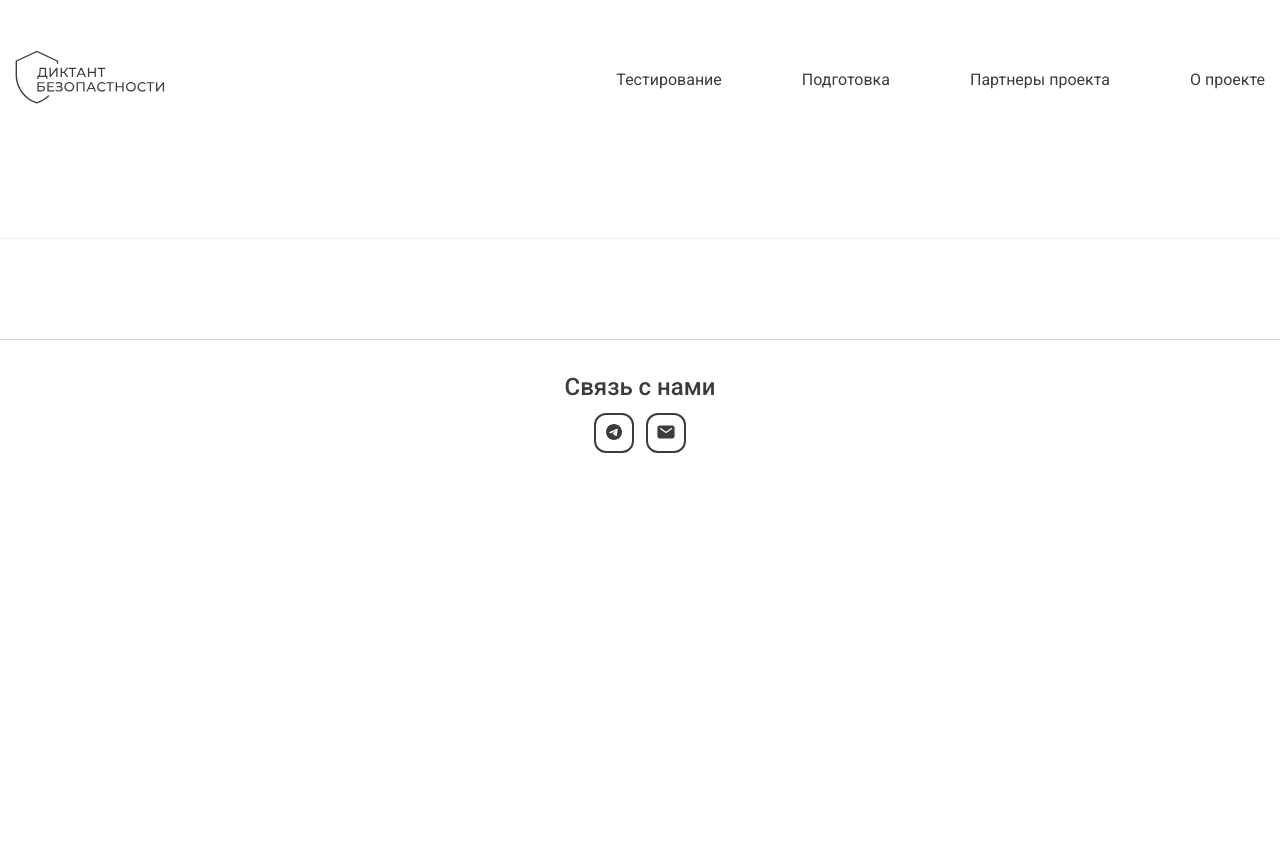
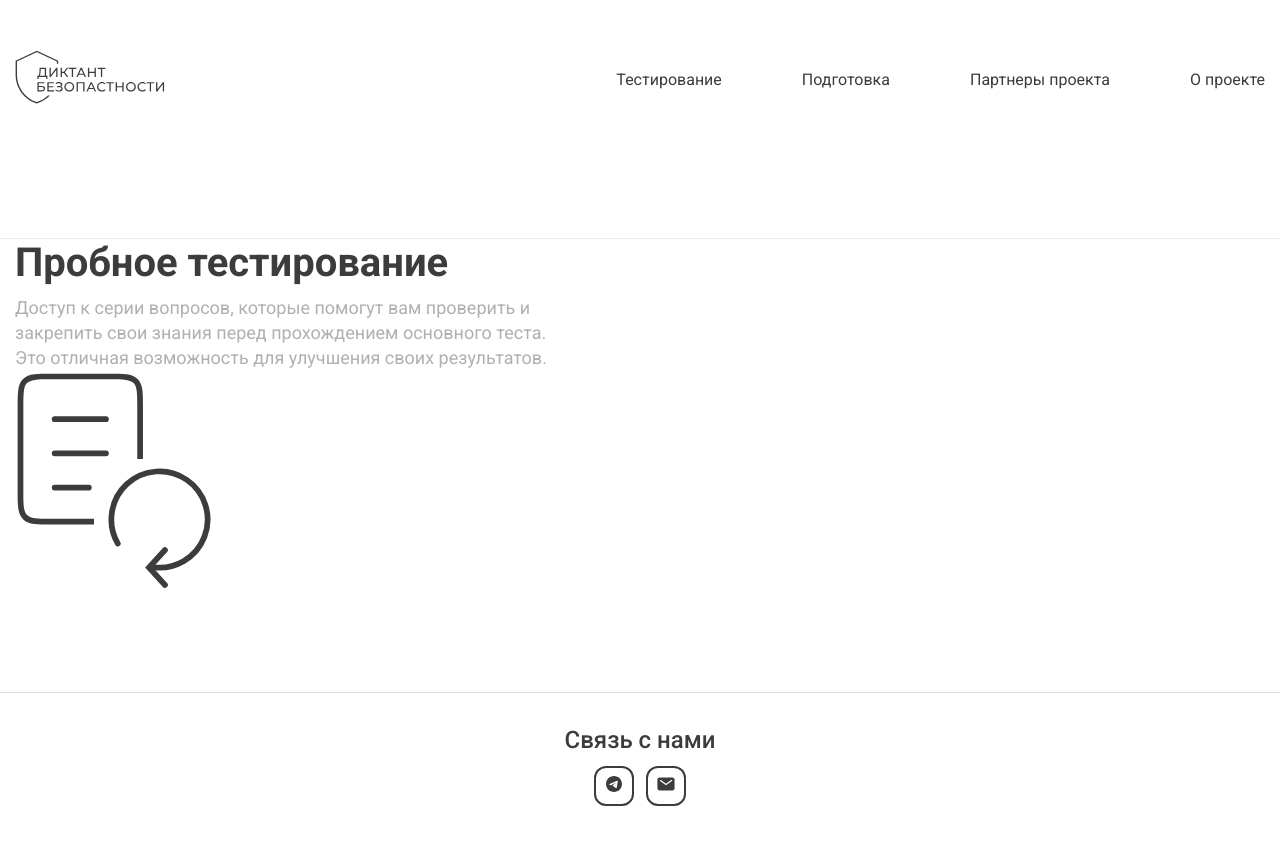
Before and after one commit to mishagukasyan/safety_dictate, a React app: page /training in a window 1280 px wide. Before the commit the page ends 800 px from the top, so only its background shows below. Built offline with nearby package versions, Linux system fonts and the light colour scheme.

Commit message:
start training page

```diff
--- a/src/App.tsx
+++ b/src/App.tsx
@@ -6,6 +6,7 @@ import { Footer } from "./layout/footer/Footer";
 import { Testing } from "./layout/testing/Testing";
 import { BrowserRouter, Route, Routes } from "react-router-dom";
 import { TestPage } from "./layout/testing/testPage/TestPage";
+import { Training } from "./layout/training/Training";
 
 function App() {
   return (
@@ -16,10 +17,8 @@ function App() {
           <Route path="/main" element={<Main />} />
           <Route path="/testing" element={<Testing />} />
           <Route path="/testpage" element={<TestPage />} />
+          <Route path="/training" element={<Training />} />
         </Routes>
-
-        {/* <Main /> */}
-        {/* <Testing /> */}
         <Footer />
       </div>
     </BrowserRouter>
--- /dev/null
+++ b/src/components/icons/TrainingIcon.tsx
@@ -0,0 +1,50 @@
+import React from "react";
+
+export const TrainingIcon = () => {
+  return (
+    <svg
+      width="196"
+      height="217"
+      viewBox="0 0 196 217"
+      fill="none"
+      xmlns="http://www.w3.org/2000/svg"
+    >
+      <path
+        d="M150 179L134 196.5L150 214"
+        stroke="#3C3C3C"
+        stroke-width="5.72"
+        stroke-linecap="round"
+      />
+      <path
+        d="M102.822 172.562C97.3699 163.118 95.2865 152.103 96.9133 141.32C98.5401 130.537 103.781 120.627 111.776 113.212C119.772 105.797 130.049 101.318 140.924 100.508C151.798 99.6973 162.626 102.604 171.632 108.752C180.638 114.9 187.29 123.924 190.497 134.347C193.704 144.769 193.276 155.972 189.283 166.12C185.291 176.267 177.97 184.758 168.521 190.201C159.072 195.644 148.054 197.716 137.273 196.079"
+        stroke="#3C3C3C"
+        stroke-width="5.72"
+        stroke-linecap="round"
+      />
+      <path
+        fill-rule="evenodd"
+        clip-rule="evenodd"
+        d="M36.5006 2.64356L36.2852 2.64356H36.2851C29.1587 2.6435 23.5189 2.64345 19.1062 3.23673C14.5667 3.84704 10.9 5.13195 8.00934 8.02258C5.11871 10.9132 3.83379 14.58 3.22349 19.1194C2.63021 23.5322 2.63025 29.1719 2.63031 36.2984V36.2984L2.63031 36.5139V119.669L2.63031 119.884C2.63025 127.01 2.63021 132.65 3.22349 137.063C3.83379 141.602 5.11871 145.269 8.00934 148.16C10.9 151.05 14.5668 152.335 19.1062 152.946C23.5189 153.539 29.1587 153.539 36.2852 153.539H36.5006H78.9999V147.819H36.5006C29.1106 147.819 23.8557 147.813 19.8683 147.277C15.9632 146.752 13.7047 145.766 12.054 144.115C10.4033 142.464 9.41751 140.206 8.89248 136.301C8.35639 132.313 8.35031 127.059 8.35031 119.669V36.5139C8.35031 29.1238 8.35639 23.869 8.89248 19.8816C9.41751 15.9765 10.4033 13.718 12.054 12.0672C13.7047 10.4165 15.9632 9.43075 19.8683 8.90572C23.8557 8.36963 29.1106 8.36356 36.5006 8.36356H94.0973C101.487 8.36356 106.742 8.36963 110.73 8.90572C114.635 9.43075 116.893 10.4165 118.544 12.0672C120.195 13.718 121.18 15.9765 121.705 19.8816C122.242 23.869 122.248 29.1238 122.248 36.5138V88H127.968V36.5138V36.2984C127.968 29.172 127.968 23.5322 127.374 19.1194C126.764 14.58 125.479 10.9132 122.589 8.02258C119.698 5.13195 116.031 3.84704 111.492 3.23673C107.079 2.64345 101.439 2.6435 94.3127 2.64356L94.0973 2.64356H36.5006Z"
+        fill="#3C3C3C"
+      />
+      <path
+        d="M39.6669 48.2021H90.9314"
+        stroke="#3C3C3C"
+        stroke-width="5.72"
+        stroke-linecap="round"
+      />
+      <path
+        d="M39.6669 82.3608H90.9314"
+        stroke="#3C3C3C"
+        stroke-width="5.72"
+        stroke-linecap="round"
+      />
+      <path
+        d="M39.6669 116.52H73.8432"
+        stroke="#3C3C3C"
+        stroke-width="5.72"
+        stroke-linecap="round"
+      />
+    </svg>
+  );
+};
--- /dev/null
+++ b/src/components/text/TrainingTestTextContainer.tsx
@@ -0,0 +1,37 @@
+import React from "react";
+import styled from "styled-components";
+
+export const TrainingTestTextContainer = () => {
+  return (
+    <TextContainer>
+      <h2>Пробное тестирование</h2>
+      <h3>
+        Доступ к серии вопросов, которые помогут вам проверить и закрепить свои
+        знания перед прохождением основного теста. Это отличная возможность для
+        улучшения своих результатов.
+      </h3>
+    </TextContainer>
+  );
+};
+
+const TextContainer = styled.div`
+  display: flex;
+  flex-direction: column;
+  gap: 8px;
+  h2 {
+    width: 520px;
+    color: var(--unnamed, #3c3c3c);
+    font-size: 40px;
+    font-style: normal;
+    font-weight: 700;
+    line-height: 120%;
+  }
+  h3 {
+    width: 550px;
+    color: #b0b0b0;
+    font-size: 18px;
+    font-style: normal;
+    font-weight: 400;
+    line-height: 140%;
+  }
+`;
--- /dev/null
+++ b/src/layout/training/Training.tsx
@@ -0,0 +1,26 @@
+import React from "react";
+import { Container } from "../../components/Container";
+import styled from "styled-components";
+import { TrainingTestTextContainer } from "../../components/text/TrainingTestTextContainer";
+import { TrainingIcon } from "../../components/icons/TrainingIcon";
+
+export const Training = () => {
+  return (
+    <Container>
+      <StyledTraining>
+        <TrialTest>
+          <StyledText>
+            <TrainingTestTextContainer />
+          </StyledText>
+          <TrainingIcon />
+        </TrialTest>
+      </StyledTraining>
+    </Container>
+  );
+};
+
+const StyledTraining = styled.div``;
+
+const TrialTest = styled.div``;
+
+const StyledText = styled.div``;
```
Also changed, not shown: src/assets/image/Test.svg (added).
